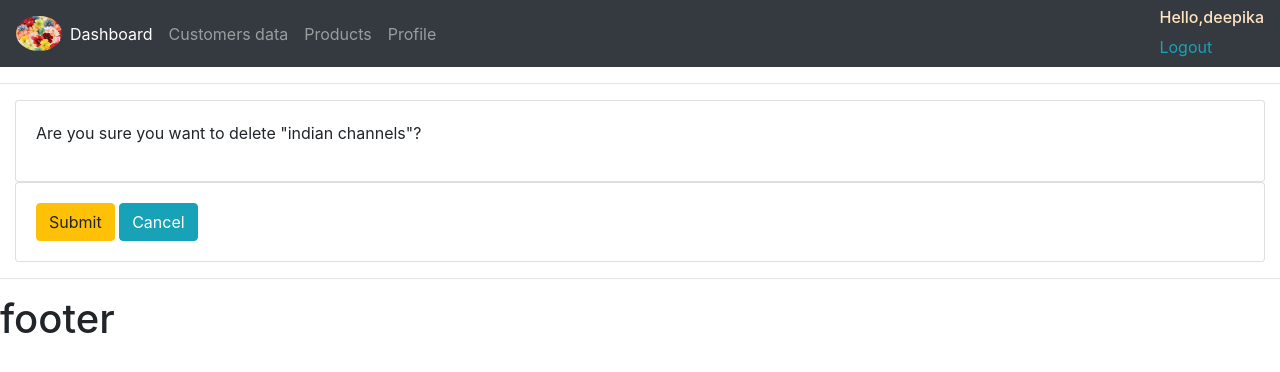
After one commit to li-deepa/crm, a Django app: page /delete_product/11/ in a window 1280 px wide. The commit adds this page. Shown: the top 372 px of the page. Run offline with Django 4.2, Linux system fonts and the light colour scheme; a user stored in the database is signed in; data comes from the database, SQL or seed files in the repository; both versions use the stored data as it was after the commit; some libraries are stand-ins or nearby versions.

Commit message:
make it better

```diff
--- a/accounts/templates/accounts/create_product.html
+++ b/accounts/templates/accounts/create_product.html
@@ -20,7 +20,10 @@
             <hr>
            <h5 style="text-align:center">Product</h5>
         <hr>
+
         <img class="product-pic" src="{{request.product.product_pic.url}}" >
+
+
 
 
         </div> </div>
--- /dev/null
+++ b/accounts/templates/accounts/delete_product.html
@@ -0,0 +1,30 @@
+{% extends 'main.html' %}
+
+
+{% block content %}
+<hr>
+<div class="row">
+    <div class="col">
+    <div class="col-md">
+
+        <div class="card card-body">
+            <!-- <h5>Products</h5> -->
+            <p>Are you sure you want to delete "{{item}}"?</p>
+        </div>
+
+        <div class="card card-body">
+<form method="post" action="{% url 'delete_product' item.id %} ">
+    {% csrf_token %}
+    <input type="submit" class="btn btn-md btn-warning" name="submit">
+
+    <a href="{% url 'products' %}" class="btn btn-md btn-info">Cancel</a>
+
+</form>
+
+</div>
+
+</div>
+</div>
+
+</div>
+{% endblock %}
--- a/accounts/templates/accounts/products.html
+++ b/accounts/templates/accounts/products.html
@@ -23,14 +23,14 @@
                     <th>Category</th>
                     <th>Price</th>
                     <th>update</th>
+                    <th>Delete</th>
                 </tr>
                 {% for i in products %}
-
-
                 <td>{{i.name}}</td>
                 <td>{{i.category}}</td>
                 <td>{{i.price}}</td>
-                <td><a href="{%url 'update_product' i.id %}" class="btn-otline-warning">update</a></td></tr>
+                <td><a href="{%url 'update_product' i.id %}" class="btn-otline-warning">update</a></td>
+                <td><a href="{%url 'delete_product' i.id %}" class="btn-otline-warning">Delete</a></td></tr>
                 {% endfor%}
             </table>
 
--- a/accounts/urls.py
+++ b/accounts/urls.py
@@ -12,7 +12,10 @@ urlpatterns = [
 
     path('create_product', views.create_product,name='create_product'),
     path('update_product/<str:pk>/', views.update_product,name='update_product'),
+    path('delete_product/<str:pk>/', views.deleteProduct,name='delete_product'),
+
     path('products', views.products,name='products'),
+
     path('customer_info',views.customer_info,name='customer_info'),
     path('customer/<str:pk_test>/',views.customer,name='customer'),
 
--- a/accounts/views.py
+++ b/accounts/views.py
@@ -72,7 +72,7 @@ def products(request):
 
 # add products
 def create_product(request):
-    products=Product.objects.all()
+    product=Product.objects.all()
     form=CreateProductForm()
 
     if request.method=='POST':
@@ -80,7 +80,7 @@ def create_product(request):
         if form.is_valid():
             form.save()
             return redirect("products")
-    context={'form':form,'products':products}
+    context={'form':form,'product':product}
     return render(request,'accounts/create_product.html',context)
 
 #update products
@@ -97,7 +97,14 @@ def update_product(request,pk):
     context={'form':form}
     return render(request,"accounts/create_product.html",context)
 #delete products
-
+@login_required(login_url='login')
+def deleteProduct(request,pk):
+        product=Product.objects.get(id=pk)
+        if request.method =='POST':
+            product.delete()
+            return redirect('products')
+        context={'item':product}
+        return render(request,"accounts/delete_product.html",context)
 
 @login_required(login_url='login')
 # @allowed_users(allowed_roles=['admin'])
```
Also changed, not shown: db.sqlite3, static/images/61WVDdtZiTL._UL1440__egBa2CH.jpg (added), static/images/71xyx31uIEL._UL1500__TbtAulX.jpg (added), static/images/71xyx31uIEL._UL1500__ZWpQxyJ.jpg (added), static/images/71xyx31uIEL._UL1500__mly0pw4.jpg (added).
